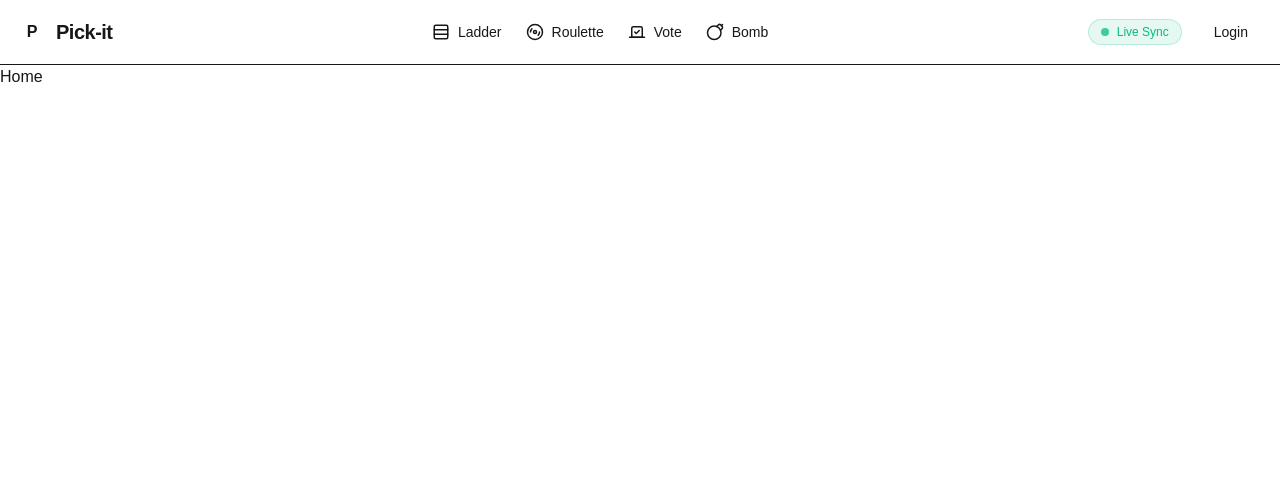
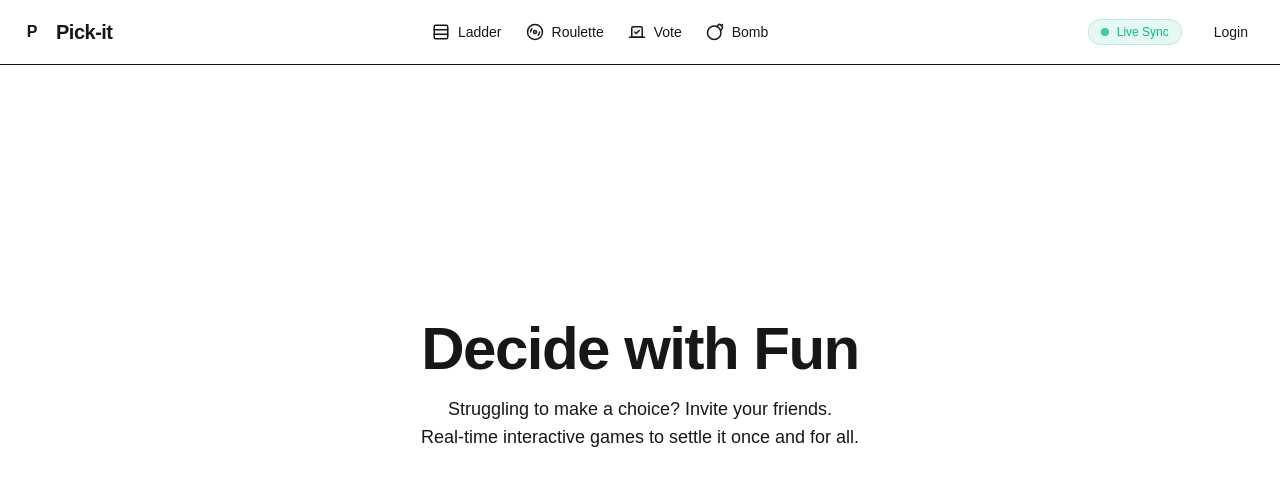
Before and after one commit to junuiui/pick-it, a Next.js app: page / in a window 1280 px wide. Shown: the top 486 px of the page. Built offline with nearby package versions, Linux system fonts and the light colour scheme.

Commit message:
home page added

```diff
--- a/src/app/page.tsx
+++ b/src/app/page.tsx
@@ -1,7 +1,27 @@
-import Image from "next/image";
+import { GAMES } from "@/lib/game-config";
+import GameCard from "@/components/home/GameCard";
 
 export default function Home() {
   return (
-    <h1>Home</h1>
+    <div className="flex flex-col items-center justify-center min-h-[calc(100vh-80px)] space-y-12 py-10">
+
+      {/* Hero Section */}
+      <div className="text-center space-y-4 max-w-2xl px-4">
+        <h1 className="text-4xl sm:text-6xl font-extrabold tracking-tight">
+          Decide with <span className="text-primary">Fun</span>
+        </h1>
+        <p className="text-lg text-muted-foreground">
+          Struggling to make a choice? Invite your friends.<br className="hidden sm:block" />
+          Real-time interactive games to settle it once and for all.
+        </p>
+      </div>
+
+      {/* Game Grid Section */}
+      <div className="grid w-full max-w-5xl grid-cols-1 gap-6 px-4 sm:grid-cols-2 lg:gap-8">
+        {GAMES.map((game) => (
+          <GameCard key={game.id} game={game} />
+        ))}
+      </div>
+    </div>
   );
 }
```
